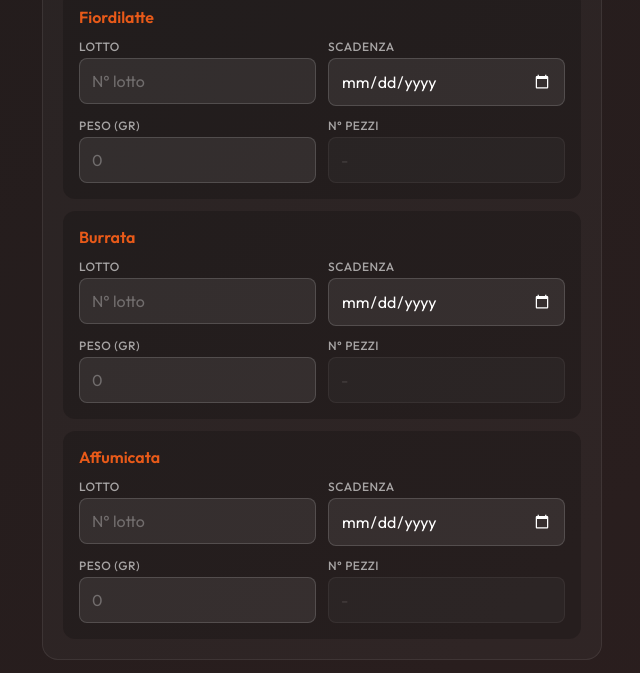
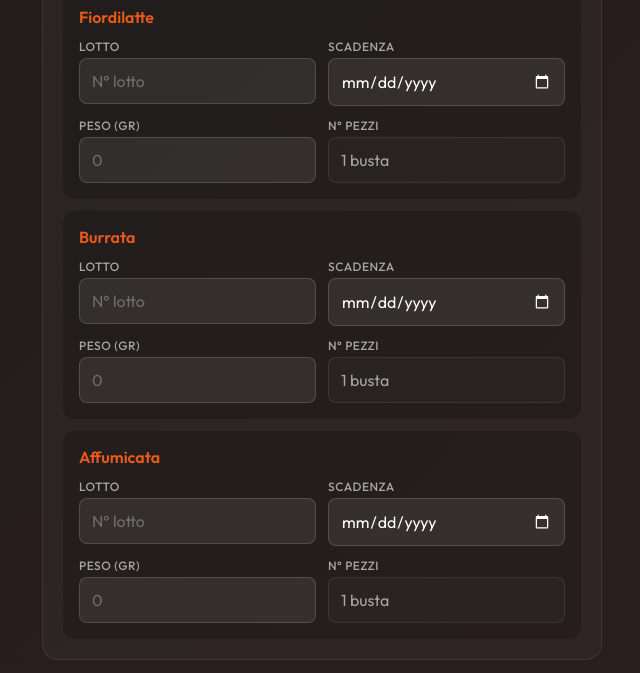
Before and after one commit to fradiavoloinvoice/Inventario, a plain HTML site: page index.html in a window 1280 px wide. Shown: the part 1880-2553 px from the top of the page, without its empty margins (318-958 px from the left). Drawn offline with nearby package versions, Linux system fonts and the light colour scheme.

Commit message:
Update index.html

```diff
--- a/index.html
+++ b/index.html
@@ -189,6 +189,12 @@
 
     .input::placeholder {
       color: rgba(255,255,255,0.3);
+    }
+
+    .input.locked {
+      opacity: 0.6;
+      cursor: not-allowed;
+      background: rgba(255,255,255,0.04);
     }
 
     input[type="date"] {
@@ -601,7 +607,7 @@
           </div>
           <div class="campo-wrapper">
             <label class="label">N° pezzi</label>
-            <input type="text" class="input" data-prodotto="Fiordilatte" data-campo="quantita" placeholder="-" disabled style="opacity: 0.4; cursor: not-allowed;">
+            <input type="text" class="input locked" data-prodotto="Fiordilatte" data-campo="quantita" value="1 busta" disabled>
           </div>
         </div>
       </div>
@@ -623,7 +629,7 @@
           </div>
           <div class="campo-wrapper">
             <label class="label">N° pezzi</label>
-            <input type="text" class="input" data-prodotto="Burrata" data-campo="quantita" placeholder="-" disabled style="opacity: 0.4; cursor: not-allowed;">
+            <input type="text" class="input locked" data-prodotto="Burrata" data-campo="quantita" value="1 busta" disabled>
           </div>
         </div>
       </div>
@@ -645,7 +651,7 @@
           </div>
           <div class="campo-wrapper">
             <label class="label">N° pezzi</label>
-            <input type="text" class="input" data-prodotto="Affumicata" data-campo="quantita" placeholder="-" disabled style="opacity: 0.4; cursor: not-allowed;">
+            <input type="text" class="input locked" data-prodotto="Affumicata" data-campo="quantita" value="1 busta" disabled>
           </div>
         </div>
       </div>
```
